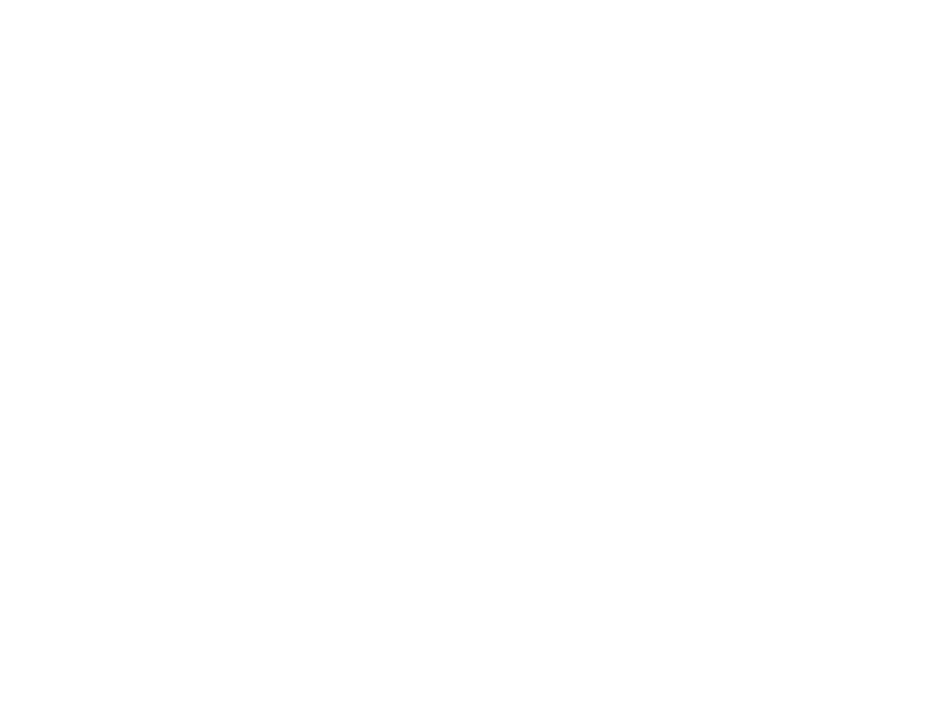
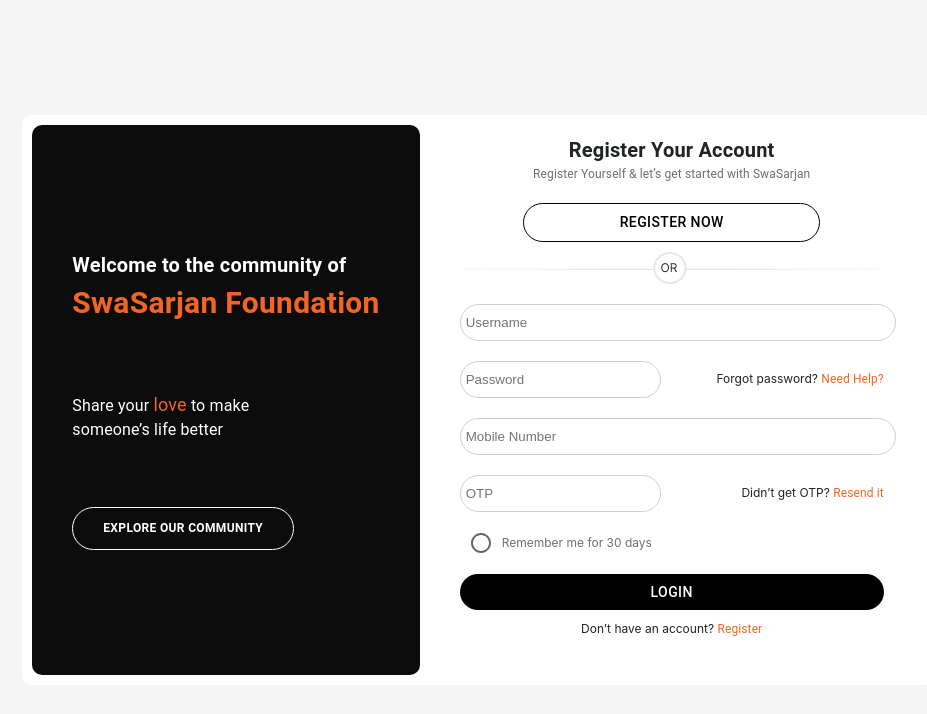
Before and after one commit to DivyaNareshkumarPatel/SwaSarjan, a React (Create React App) app: page /SwaSarjan/login in a window 1280 px wide. Before the commit this address had no page. Shown: the top 714 px of the page, without its empty margins (162-1089 px from the left). Built offline with nearby package versions, Linux system fonts and the light colour scheme.

Commit message:
Login form created

```diff
--- a/src/App.js
+++ b/src/App.js
@@ -4,6 +4,7 @@
 import About from './Pages/About';
 import Contact from './Pages/Contact';
 import Gallery from './Pages/Gallery';
+import Login from './Pages/Login';
 export default function App() {
   return (
     <Router basename="/SwaSarjan">
@@ -12,6 +13,7 @@
         <Route path='/about' element={<About/>}/>
         <Route path='/contact' element={<Contact/>}/>
         <Route path='/gallery' element={<Gallery/>}/>
+        <Route path='/login' element={<Login/>}/>
       </Routes>
     </Router>
   );
--- /dev/null
+++ b/src/Components/LoginCommunity.jsx
@@ -0,0 +1,63 @@
+import React from "react";
+import { Typography, Button } from "@mui/material";
+export default function LoginCommunity() {
+  return (
+    <div>
+      <div
+        style={{
+          background: "#0C0C0C",
+          color: "white",
+          display: "flex",
+          flexDirection: "column",
+          justifyContent: "center",
+          height: "550px",
+          borderRadius:"10px",
+        }}
+      >
+        <div
+          style={{
+            height: "300px",
+            display: "flex",
+            justifyContent: "space-between",
+            flexDirection: "column",
+            margin: "40px",
+          }}
+        >
+          <div>
+            <Typography style={{ fontSize: "20px", fontWeight: "bold" }}>
+              Welcome to the community of
+            </Typography>
+            <Typography
+              style={{ color: "#F26522", fontSize: "30px", fontWeight: "bold" }}
+            >
+              SwaSarjan Foundation
+            </Typography>
+          </div>
+          <div>
+            <Typography>
+              Share your{" "}
+              <span style={{ color: "#F26522", fontSize: "18px" }}>love</span>{" "}
+              to make <br />
+              someone’s life better
+            </Typography>
+          </div>
+          <div>
+            <Button
+              sx={{
+                border: "white 1px solid",
+                color: "white",
+                fontSize: "12px",
+                padding: "10px 30px",
+                borderRadius: "50px",
+                fontWeight:"600",
+                "&:hover": { background: "white", color: "black" },
+              }}
+            >
+              Explore our Community
+            </Button>
+          </div>
+        </div>
+      </div>
+    </div>
+  );
+}
--- /dev/null
+++ b/src/Components/LoginForm.jsx
@@ -0,0 +1,226 @@
+import React, { useState } from "react";
+import {
+  Typography,
+  Button,
+  styled,
+  Radio,
+  Snackbar,
+} from "@mui/material";
+import or from "../images/or.png";
+import CheckCircleIcon from "@mui/icons-material/CheckCircle";
+import ErrorIcon from "@mui/icons-material/Error";
+
+export default function LoginForm() {
+  const [username, setUsername] = useState("");
+  const [password, setPassword] = useState("");
+  const [mobileNumber, setMobileNumber] = useState("");
+  const [otp, setOtp] = useState("");
+  const [rememberMe, setRememberMe] = useState(false);
+  const [error, setError] = useState("");
+  const [openSnackbar, setOpenSnackbar] = useState(false);
+
+  const InputStyle = styled("input")({
+    width: "100%",
+    margin: "10px auto",
+    height: "25px",
+    borderRadius: "50px",
+    border: "1px solid #CDCFD0",
+    padding: "5px",
+    "&:placeholder": {
+      color: "#CDCFD0",
+    },
+  });
+
+  const OrangeText = styled(Typography)({
+    display: "contents",
+    color: "#F26522",
+    fontSize: "12px",
+    cursor: "pointer",
+  });
+
+  const handleLogin = (event) => {
+    event.preventDefault();
+    if (username === "") {
+      setError("Username is required.");
+    } else if (password === "") {
+      setError("Password is required.");
+    } else if (mobileNumber === "") {
+      setError("Mobile number is required.");
+    } else if (otp === "") {
+      setError("OTP is required.");
+    } else {
+      setOpenSnackbar(true);
+      setError("")
+    }
+  };
+
+  return (
+    <div
+      style={{
+        display: "flex",
+        alignItems: "center",
+        justifyContent: "center",
+        margin: "10px 40px",
+      }}
+    >
+      <div>
+        <Snackbar
+          open={openSnackbar}
+          autoHideDuration={6000}
+          onClose={() => setOpenSnackbar(false)}
+          message="Login Successful!"
+        />
+        <div
+          style={{
+            display: "flex",
+            alignItems: "center",
+            flexDirection: "column",
+          }}
+        >
+          <Typography
+            style={{ fontSize: "20px", fontWeight: "bold", color: "#202325" }}
+          >
+            Register Your Account
+          </Typography>
+          <Typography
+            style={{ color: "#6C7072", fontSize: "12px", marginBottom: "20px" }}
+          >
+            Register Yourself & let’s get started with SwaSarjan
+          </Typography>
+          <Button
+            sx={{
+              border: "1px black solid",
+              width: "70%",
+              borderRadius: "50px",
+              color: "black",
+              "&:hover": { background: "black", color: "white" },
+            }}
+          >
+            Register Now
+          </Button>
+          <div
+            style={{
+              display: "flex",
+              justifyContent: "center",
+              alignItems: "center",
+              marginTop: "10px",
+            }}
+          >
+            <img src={or} alt="" style={{ width: "100%" }} />
+          </div>
+        </div>
+        <div style={{ marginTop: "10px" }}>
+          {error && (
+            <div
+              style={{
+                color: "white",
+                background: "#FF7F7F",
+                marginBottom: "15px",
+                borderRadius: "5px",
+                display: "flex",
+                justifyContent: "center",
+                alignItems: "center",
+                padding: "5px",
+              }}
+            >
+              <ErrorIcon sx={{ marginRight: "5px" }} />
+              <span>{error}</span>
+            </div>
+          )}
+          <form onSubmit={handleLogin}>
+            <div>
+              <InputStyle
+                type="text"
+                placeholder="Username"
+                value={username}
+                onChange={(e) => setUsername(e.target.value)}
+              />
+            </div>
+            <div
+              style={{
+                display: "flex",
+                justifyContent: "space-between",
+                alignItems: "center",
+                flexWrap: "wrap",
+              }}
+            >
+              <div>
+                <InputStyle
+                  type="password"
+                  placeholder="Password"
+                  value={password}
+                  onChange={(e) => setPassword(e.target.value)}
+                />
+              </div>
+              <div style={{ fontSize: "12px", color: "#202325" }}>
+                Forgot password? <OrangeText>Need Help?</OrangeText>
+              </div>
+            </div>
+            <div>
+              <InputStyle
+                type="tel"
+                placeholder="Mobile Number"
+                value={mobileNumber}
+                onChange={(e) => setMobileNumber(e.target.value)}
+              />
+            </div>
+            <div
+              style={{
+                display: "flex",
+                justifyContent: "space-between",
+                alignItems: "center",
+                flexWrap: "wrap",
+              }}
+            >
+              <div>
+                <InputStyle
+                  type="text"
+                  placeholder="OTP"
+                  value={otp}
+                  onChange={(e) => setOtp(e.target.value)}
+                />
+              </div>
+              <div style={{ fontSize: "12px", color: "#202325" }}>
+                Didn’t get OTP? <OrangeText>Resend it</OrangeText>
+              </div>
+            </div>
+            <div style={{ display: "flex", alignItems: "center" }}>
+              <Radio
+                checked={rememberMe}
+                onChange={() => setRememberMe(!rememberMe)}
+                checkedIcon={<CheckCircleIcon style={{ color: "#F26522" }} />}
+              />
+              <span style={{ color: "#6C7072", fontSize: "12px" }}>
+                Remember me for 30 days
+              </span>
+            </div>
+            <div>
+              <Button
+                type="submit"
+                sx={{
+                  width: "100%",
+                  background: "black",
+                  color: "white",
+                  margin: "10px auto",
+                  borderRadius: "50px",
+                  "&:hover": { background: "#011C2A" },
+                }}
+              >
+                Login
+              </Button>
+            </div>
+            <div
+              style={{
+                fontSize: "12px",
+                color: "#202325",
+                textAlign: "center",
+              }}
+            >
+              Don’t have an account? <OrangeText>Register</OrangeText>
+            </div>
+          </form>
+        </div>
+      </div>
+    </div>
+  );
+}
--- a/src/Components/Navbar.jsx
+++ b/src/Components/Navbar.jsx
@@ -145,7 +145,7 @@
               <SearchIcon />
             </IconButton>
             <IconButton color="dark">
-              <AccountCircleIcon />
+             <Link to='/login'><AccountCircleIcon /></Link>
             </IconButton>
           </Box>
         </Toolbar>
--- /dev/null
+++ b/src/Pages/Login.jsx
@@ -0,0 +1,33 @@
+import React from "react";
+import LoginCommunity from "../Components/LoginCommunity";
+import LoginForm from "../Components/LoginForm";
+import { useMediaQuery } from "@mui/material";
+export default function Login() {
+    const isMedium = useMediaQuery("(max-width:807px)");
+  return (
+    <div
+      style={{
+        display: "flex",
+        alignItems: "center",
+        justifyContent: "center",
+        height: "100vh",
+        background: "#F5F5F5",
+        boxShadow:
+          "rgba(0, 0, 0, 0.1) 0px 4px 6px -1px, rgba(0, 0, 0, 0.06) 0px 2px 4px -1px",
+      }}
+    >
+      <div
+        style={{
+          background: "white",
+          padding: "10px",
+          borderRadius: "10px",
+          display: "flex",
+          margin:"10px"
+        }}
+      >
+        <div style={{display:isMedium?"none":"block"}}><LoginCommunity /></div>
+        <div><LoginForm /></div>
+      </div>
+    </div>
+  );
+}
```
Also changed, not shown: src/images/or.png (added).
